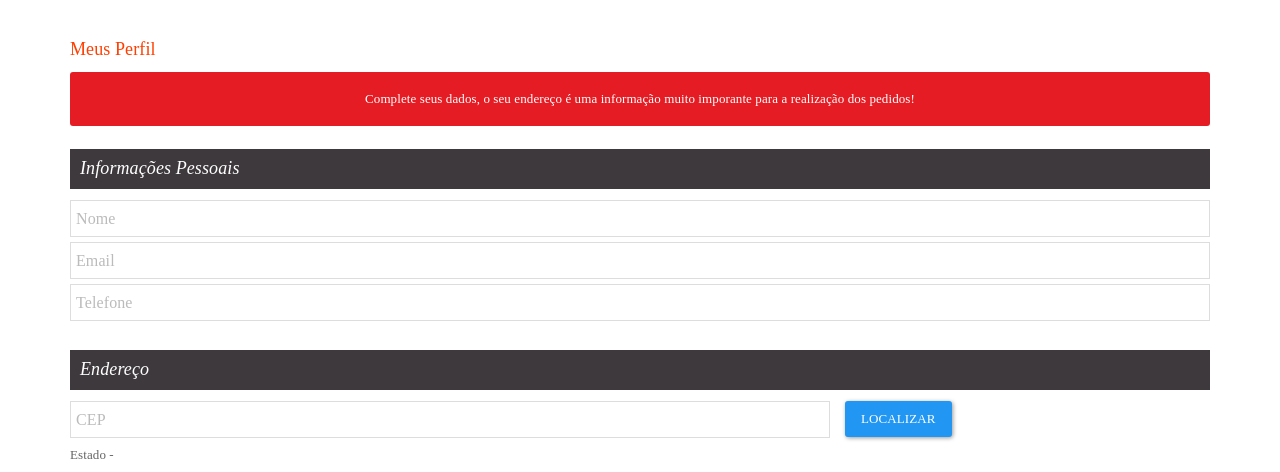
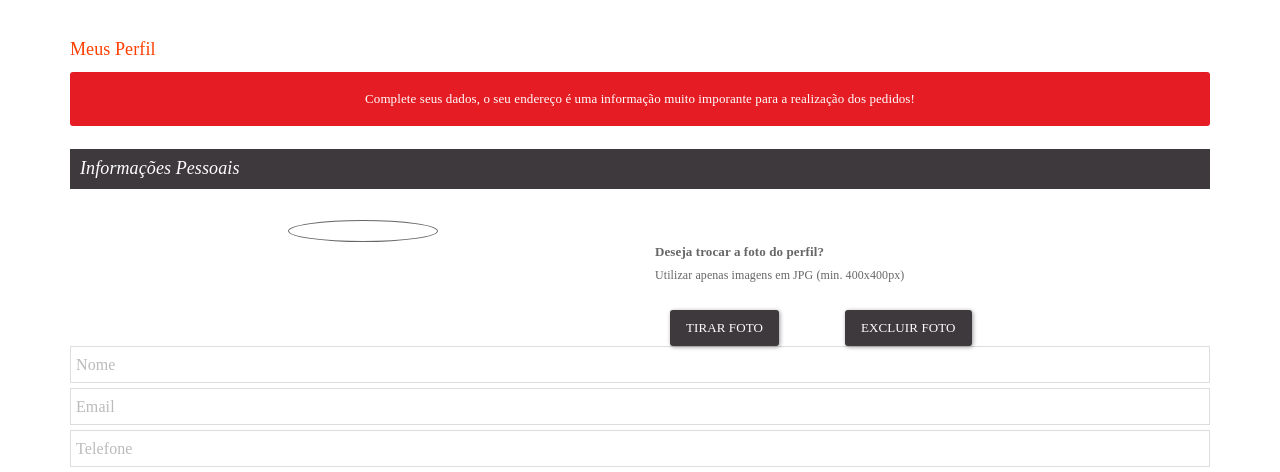
Before and after one commit to MarcosVn/game7api, a Django app: page /cliente/perfil in a window 1280 px wide. Shown: the part 169-641 px from the top of the page. Run offline with Django 4.2, Linux system fonts and the light colour scheme; parts of the project's set-up code (start-up, migrations or seed data) failed here and were passed over; some libraries are stand-ins or nearby versions; some web fonts are replaced.

Commit message:
enviando o inicio da inclusao da foto no perfil do usuário

```diff
--- a/core/models.py
+++ b/core/models.py
@@ -158,7 +158,7 @@ class Cliente(models.Model):
     numero = models.IntegerField(default=0, null=True)
     complemento = models.CharField(max_length=512, default="", null=True)
     face_id = models.CharField(max_length=1024, default=None, null=True)
-
+    foto = models.CharField(max_length=1024, default='sem-foto.png', null=True)
     # geometria = models.PointField(blank=True, null=True, srid=4326)
 
     class Meta:
--- a/core/templates/cliente/cliente-perfil.html
+++ b/core/templates/cliente/cliente-perfil.html
@@ -19,6 +19,22 @@
                     <form enctype="multipart/form-data" method="post">
 
                         <h3 class="ttl-cinza">Informações Pessoais</h3>
+
+                        <div class="col-md-12">
+                            <div class="col-md-6">
+                                <img class="img-circle" ng-src="{[cl.caminho_foto]}{[cl.clientelogado[0].foto]}" style="border:1px solid;width:150px;padding:10px;display:block;margin:20px auto;" />
+                            </div>
+                            <div class="col-md-6" style="margin-top:40px;">
+                                <b>Deseja trocar a foto do perfil?</b><br>
+                                <small>Utilizar apenas imagens em JPG (min. 400x400px)</small><br><br>
+                                <div class="col-md-4">
+                                    <a class="btn btn-default" style="background-color: #3E393D;color:#fff;">Tirar foto</a>
+                                </div>
+                                <div class="col-md-8">
+                                    <a class="btn btn-default" style="background-color: #3E393D;color:#fff;">Excluir foto</a>
+                                </div>
+                            </div>
+                        </div>
 
                         <input id="nome" name="nome" placeholder="Nome" value="{[cl.clientelogado[0].nome]}" required="True" class="form-control"/>
 
--- a/core/views.py
+++ b/core/views.py
@@ -764,7 +764,8 @@ class ServiceJson(View):
                     "estado_id":oestado.id,
                     "complemento": cliente.complemento,
                     "numero": cliente.numero,
-                    "cep": cliente.cep
+                    "cep": cliente.cep,
+                    "foto": cliente.foto
                 }
                 rows.append(r)
 
--- a/game7api/static/angular/models.js
+++ b/game7api/static/angular/models.js
@@ -355,8 +355,12 @@ game7App.factory("Cliente", function (Ajax,$http) {
         lista_clientes: [],
         clienteselecionado: [],
         retorno : false,
-        sel_cidade:"1"
-    };
+        sel_cidade:"1",
+        foto_principal:123,
+        caminho_foto: 'http://0.0.0.0:8060/static/media/cliente/'
+    };
+
+    //        caminho_foto: 'http://menuweb.com.br/game7api/static/media/cliente/'
     obj.get_clientes = function (nome_cliente, email_cliente) {
         var url = URL_BASE + "clientes";
         var params = {
--- a/game7api/static/css/style_home.css
+++ b/game7api/static/css/style_home.css
@@ -594,7 +594,7 @@ a:hover, a:active, a:focus{
     margin-bottom:0px;
 }
 .home-menu-categorias li{
-    padding: 0px 55px;
+    padding: 0px 50px;
 }
 
 .home-menu-categorias img{
```
Also changed, not shown: static/css/style_home.css (+45 -1 lines), core/migrations/0018_cliente_foto.py (added), core/migrations/0019_auto_20171128_0102.py (added), game7api/static/media/cliente/sem-foto.png (added), static/media/cliente/sem-foto.png (added).
